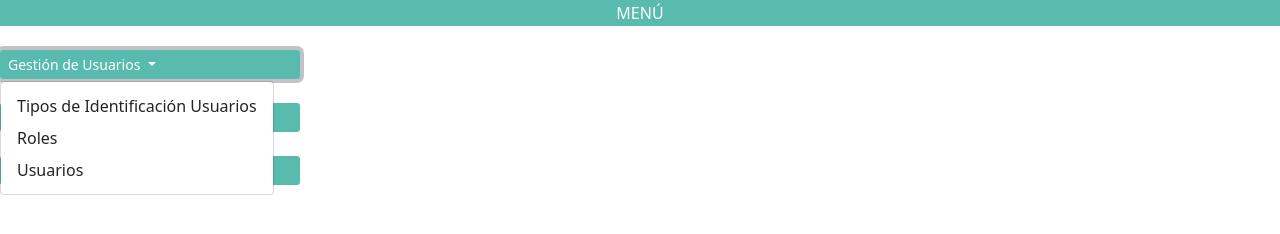
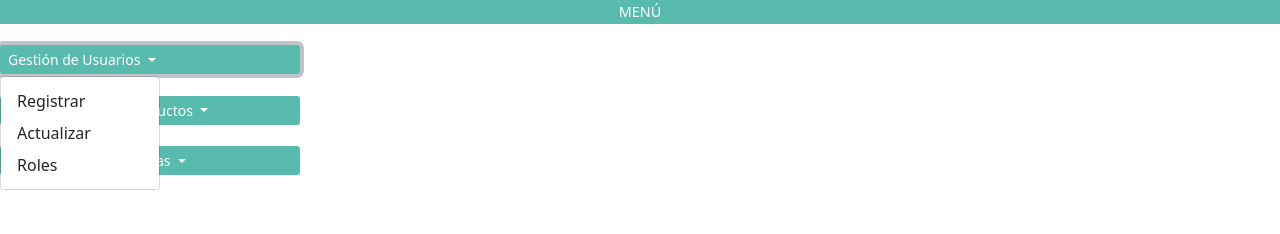
Before and after one commit to btflorezc/misionTIC2022, a plain HTML site: page Proyecto_Sprint_2/menu.html in a window 1280 px wide. Both pictures are taken after a click on the button "Gestión de Usuarios". Drawn offline with nearby package versions, Linux system fonts and the light colour scheme.

Commit message:
Update menu.html
Se registra actualización del menú

```diff
--- a/Proyecto_Sprint_2/menu.html
+++ b/Proyecto_Sprint_2/menu.html
@@ -11,6 +11,7 @@
 </head>
 
 <body bgcolor="azure">
+    <div style="font-size:90%">
     <div class="list-group">
         <button type="button" class="list-group-item-action" aria-current="true"
             style="background-color: #58bbae; border: #58bbae; color:#ffffff; text-align:center">
@@ -23,14 +24,14 @@
                 Gestión de Usuarios
             </button>
             <ul class="dropdown-menu" aria-labelledby="dropdownMenuButton">
-                <li><a href="modulo_gestion_usuarios/tipos_identificacion_usuarios/lista_tipos_identificacion_usuarios.html"
+                <li><a href="modulo_gestion_usuarios/usuarios/crear_usuarios.html"
                         target="col_mitad" class="dropdown-item" aaria-current="true"
-                        style="background-color: #ffffff; border: #58bbae;">Tipos de Identificación Usuarios</a></li>
-                <li><a href="modulo_gestion_usuarios/roles/lista_roles.html" target="col_mitad" class="dropdown-item"
-                        aaria-current="true" style="background-color: #ffffff; border: #58bbae;">Roles</a></li>
-                <li><a href="modulo_gestion_usuarios/usuarios/lista_usuarios.html" target="col_mitad"
+                        style="background-color: #ffffff; border: #58bbae;">Registrar</a></li>
+                <li><a href="modulo_gestion_usuarios/usuarios/lista_usuarios.html" target="col_mitad" class="dropdown-item"
+                        aaria-current="true" style="background-color: #ffffff; border: #58bbae;">Actualizar</a></li>
+                <li><a href="modulo_gestion_usuarios/roles/lista_roles.html" target="col_mitad"
                         class="dropdown-item" aaria-current="true"
-                        style="background-color: #ffffff; border: #58bbae;">Usuarios</a></li>
+                        style="background-color: #ffffff; border: #58bbae;">Roles</a></li>
             </ul>
         </div>
         <br>
```
